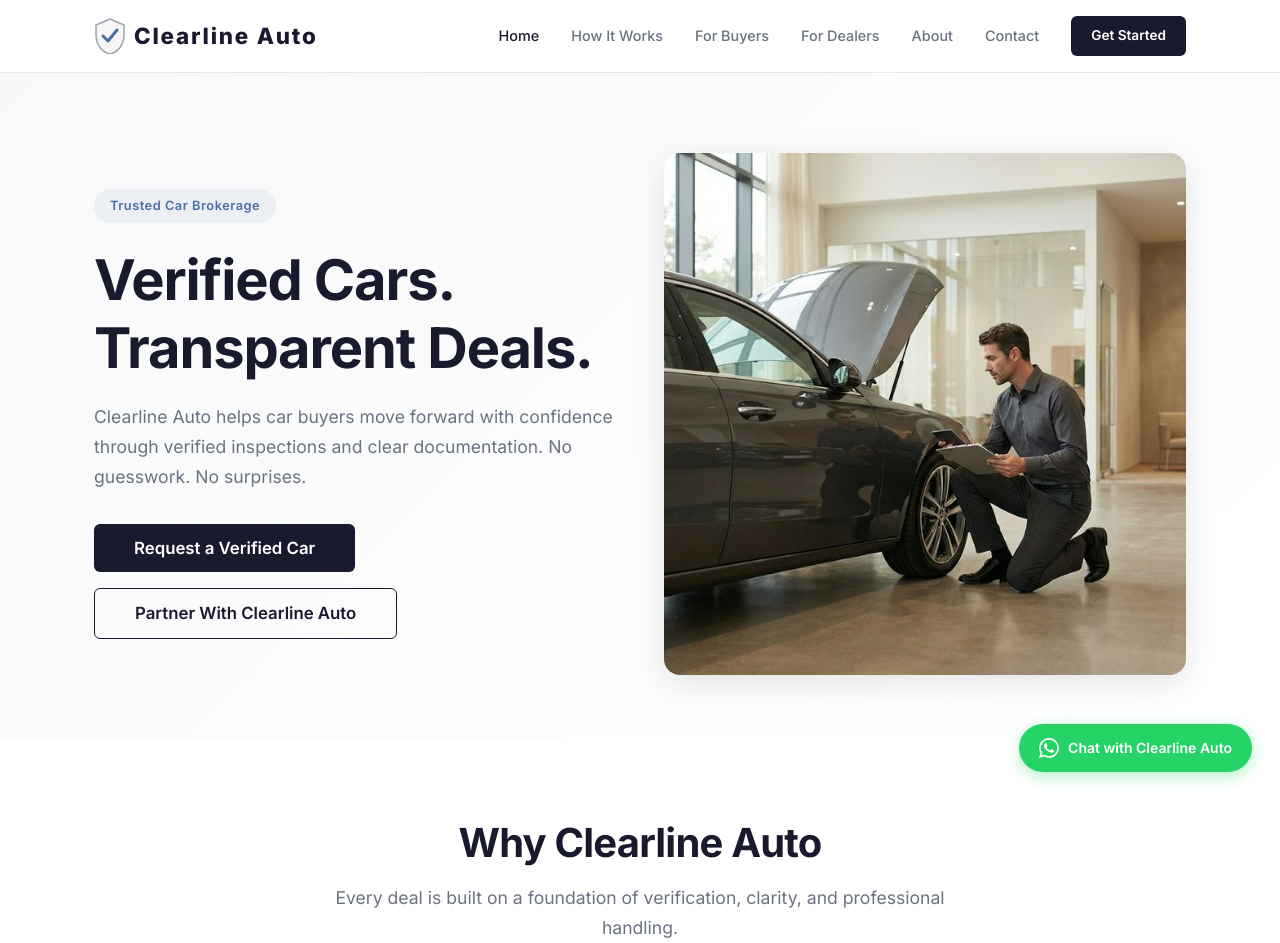
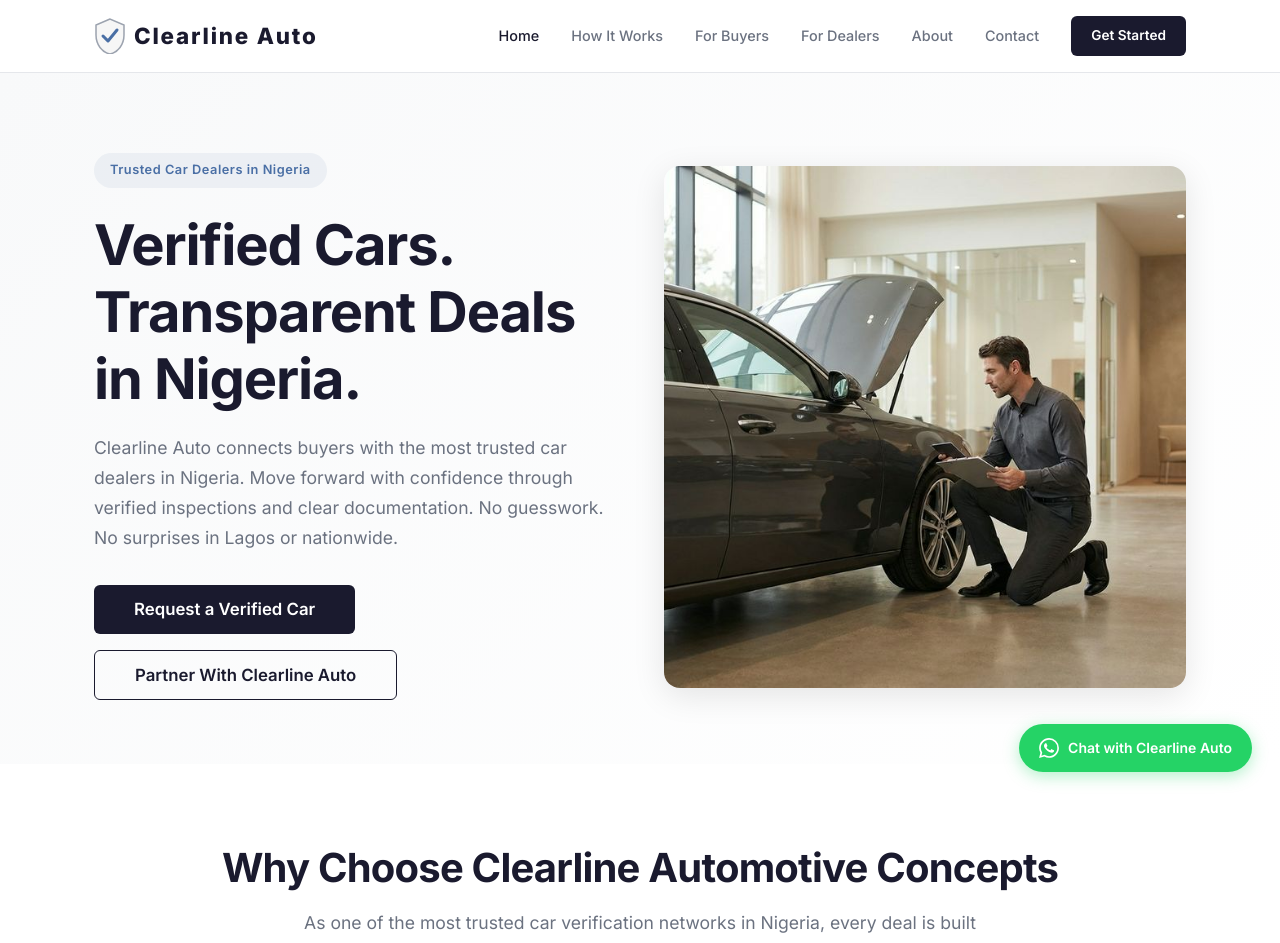
Before and after one commit to DanielDawodu/Vexon, a Next.js app: page / in a window 1280 px wide. Shown: the top 943 px of the page. Built offline with nearby package versions, Linux system fonts and the light colour scheme.

Commit message:
feat: Implement comprehensive On-Page SEO (Metadata, Schema, Sitemaps, Nigerian Keywords)

```diff
--- a/src/app/layout.tsx
+++ b/src/app/layout.tsx
@@ -5,16 +5,44 @@
 import WhatsAppButton from '@/components/WhatsAppButton';
 
 export const metadata: Metadata = {
-  title: 'Clearline Auto – Verified Cars. Transparent Deals.',
+  title: 'Clearline Automotive Concepts | Trusted Car Dealers in Nigeria',
   description:
-    'Clearline Auto facilitates verified car deals through inspections, documentation checks, and a transparent process. Move forward with confidence.',
-  keywords: 'verified cars, car inspection, car deals, car brokerage, transparent deals',
+    'Looking for trusted car dealers in Nigeria? Clearline Automotive Concepts facilitates verified car deals through deep inspections and clear documentation in Lagos and nationwide.',
+  keywords: 'trusted car dealers in Nigeria, buy verified cars in Lagos, trusted auto dealers in Nigeria, buy cars in Nigeria, genuine car dealers Lagos, Clearline Automotive Concepts, Clearline Auto',
   openGraph: {
-    title: 'Clearline Auto – Verified Cars. Transparent Deals.',
+    title: 'Clearline Automotive Concepts | Trusted Car Dealers in Nigeria',
     description:
-      'Clearline Auto helps car buyers move forward with confidence through verified inspections and clear documentation.',
+      'Looking for trusted car dealers in Nigeria? Clearline Automotive Concepts helps car buyers move forward with confidence through verified inspections.',
     type: 'website',
+    url: 'https://clearlineauto.com.ng',
+    siteName: 'Clearline Automotive Concepts',
   },
+  twitter: {
+    card: 'summary_large_image',
+    title: 'Clearline Automotive Concepts | Trusted Car Dealers in Nigeria',
+    description: 'Buy verified cars from trusted dealers across Nigeria with confidence.',
+  },
+  alternates: {
+    canonical: 'https://clearlineauto.com.ng',
+  },
+};
+
+const jsonLd = {
+  "@context": "https://schema.org",
+  "@type": "AutoDealer",
+  "name": "Clearline Automotive Concepts",
+  "url": "https://clearlineauto.com.ng",
+  "description": "Trusted car dealers in Nigeria providing verified vehicle inspections and secure deals.",
+  "address": {
+    "@type": "PostalAddress",
+    "addressCountry": "NG",
+    "addressRegion": "Lagos"
+  },
+  "contactPoint": {
+    "@type": "ContactPoint",
+    "telephone": "+2349113047990",
+    "contactType": "customer service"
+  }
 };
 
 export default function RootLayout({
@@ -24,6 +52,12 @@
 }) {
   return (
     <html lang="en">
+      <head>
+        <script
+          type="application/ld+json"
+          dangerouslySetInnerHTML={{ __html: JSON.stringify(jsonLd) }}
+        />
+      </head>
       <body>
         <Navbar />
         <main>{children}</main>
--- a/src/app/page.tsx
+++ b/src/app/page.tsx
@@ -9,13 +9,13 @@
       <section className={styles.hero}>
         <div className={styles.heroGrid}>
           <div className={styles.heroContent}>
-            <span className={styles.badge}>Trusted Car Brokerage</span>
+            <span className={styles.badge}>Trusted Car Dealers in Nigeria</span>
             <h1 className={styles.heroTitle}>
-              Verified Cars. Transparent Deals.
+              Verified Cars. Transparent Deals in Nigeria.
             </h1>
             <p className={styles.heroSubtext}>
-              Clearline Auto helps car buyers move forward with confidence through verified
-              inspections and clear documentation. No guesswork. No surprises.
+              Clearline Auto connects buyers with the most trusted car dealers in Nigeria. Move forward with confidence through verified
+              inspections and clear documentation. No guesswork. No surprises in Lagos or nationwide.
             </p>
             <div className={styles.heroCtas}>
               <Link href="/buyers" className="btn btn--primary btn--large">
@@ -43,9 +43,9 @@
       <section className={styles.pillars}>
         <div className={styles.pillarsInner}>
           <div className="section-header">
-            <h2>Why Clearline Auto</h2>
+            <h2>Why Choose Clearline Automotive Concepts</h2>
             <p>
-              Every deal is built on a foundation of verification, clarity, and
+              As one of the most trusted car verification networks in Nigeria, every deal is built on a foundation of verification, clarity, and
               professional handling.
             </p>
           </div>
```
Also changed, not shown: src/app/about/page.tsx (+6 -6 lines), src/app/robots.ts (added, +14 -0 lines), src/app/sitemap.ts (added, +44 -0 lines).
